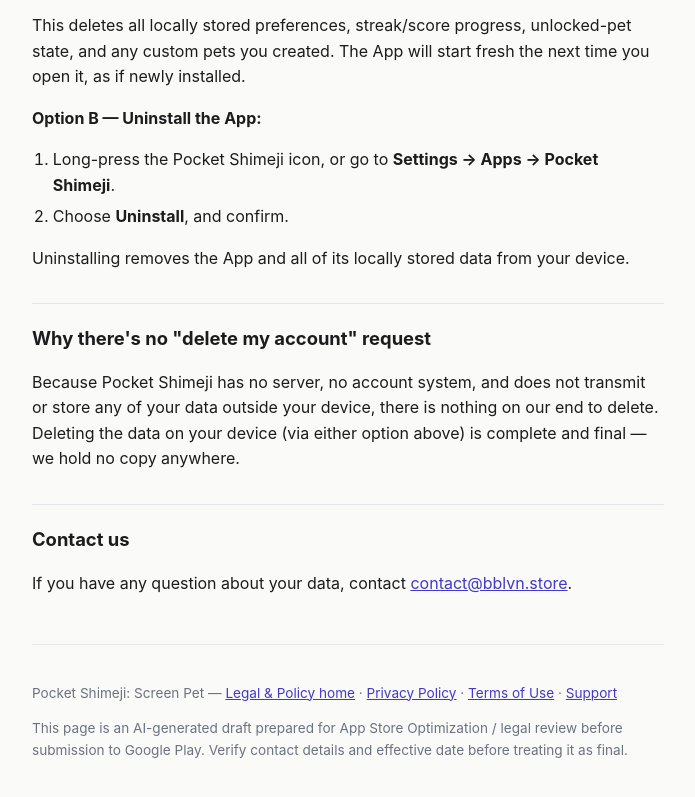
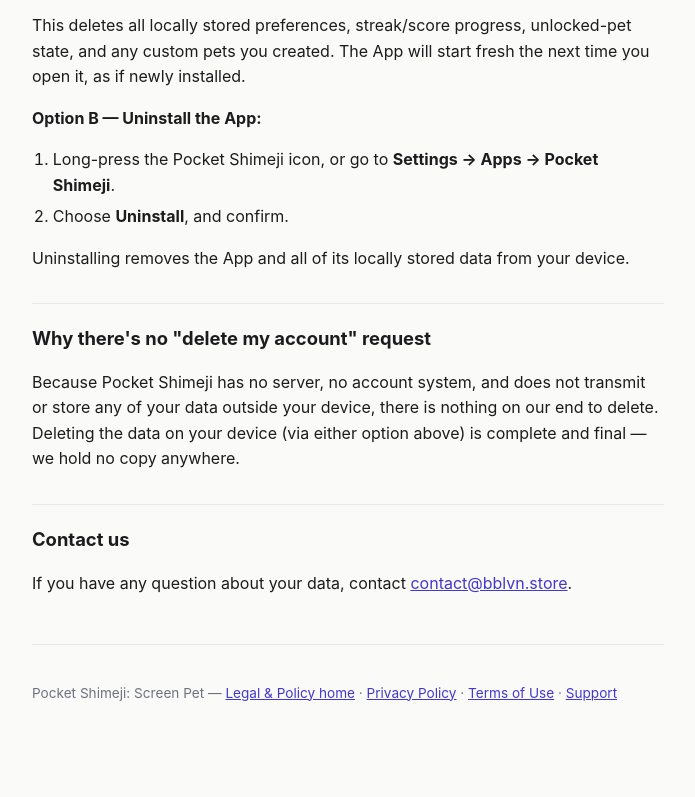
Before and after one commit to doanthai/hongkhong, a plain HTML site: page apps/pocket-shimeji/delete-account/index.html in a window 1280 px wide. Shown: the part 940-1737 px from the top of the page, without its empty margins (292-987 px from the left). Drawn offline with Linux system fonts and the light colour scheme.

Commit message:
legal(pocket-shimeji): delete-account

```diff
--- a/apps/pocket-shimeji/delete-account/index.html
+++ b/apps/pocket-shimeji/delete-account/index.html
@@ -87,9 +87,7 @@
     <p>Pocket Shimeji: Screen Pet — <a href="../">Legal &amp; Policy home</a> ·
     <a href="../privacy/">Privacy Policy</a> · <a href="../terms/">Terms of Use</a> ·
     <a href="../support/">Support</a></p>
-    <p>This page is an AI-generated draft prepared for App Store Optimization / legal review before submission
-    to Google Play. Verify contact details and effective date before treating it as final.</p>
-  </footer>
+</footer>
 </div>
 </body>
 </html>
```
